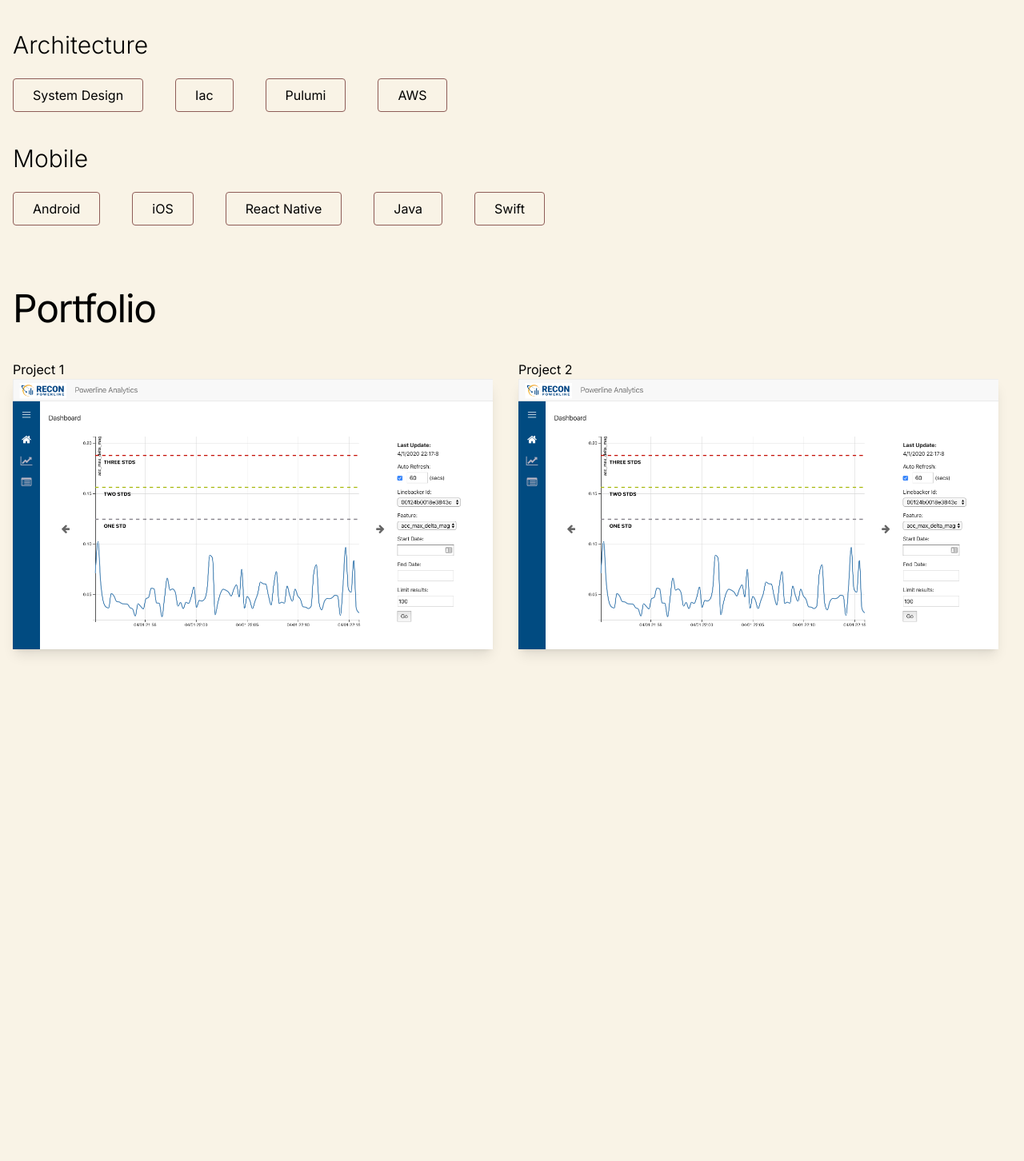
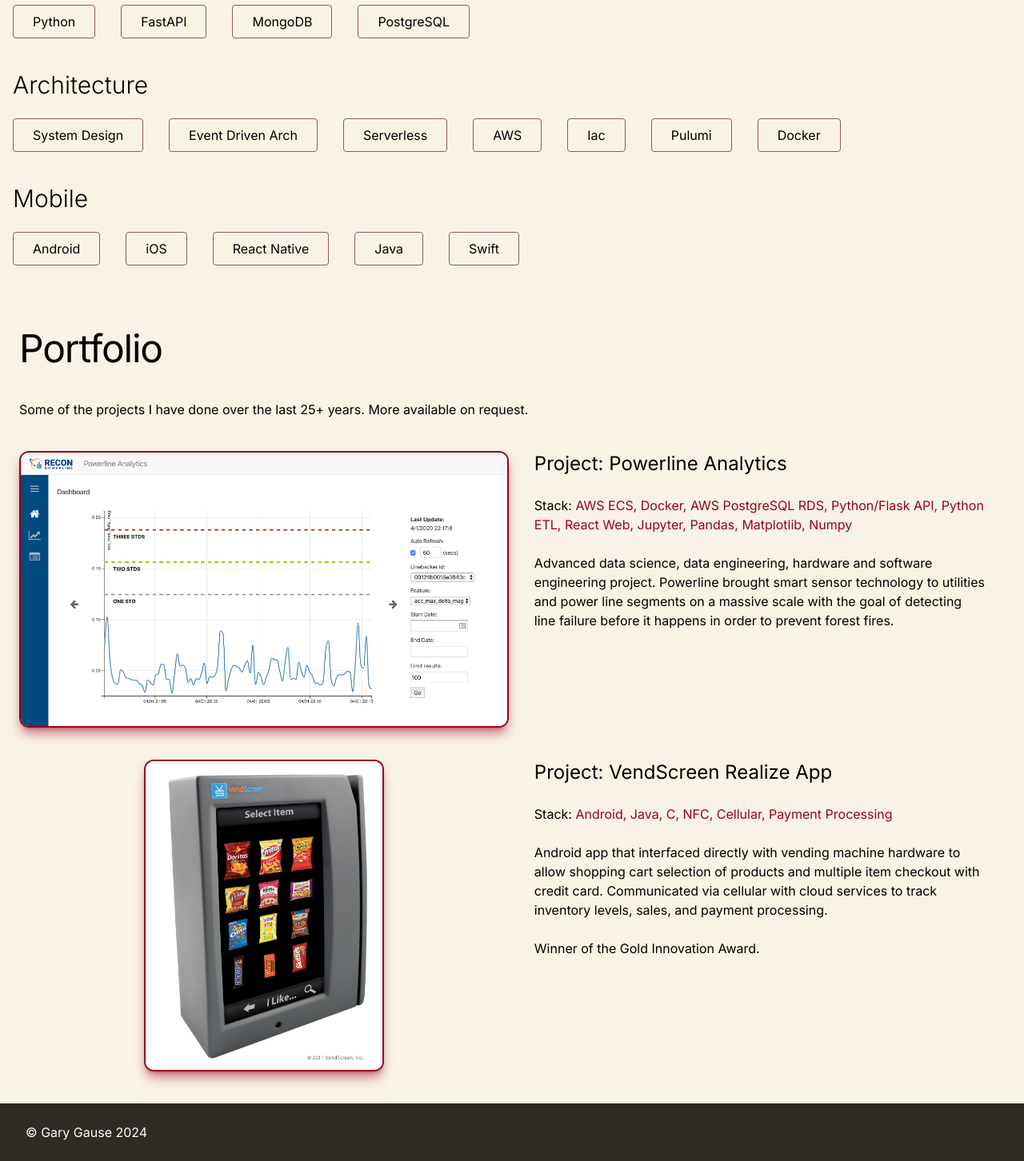
Before and after one commit to garygause/gause.dev, a Next.js app: page / in a window 1280 px wide. Shown: the part 1056-2508 px from the top of the page at 80% size. Before the commit the page ends 1908 px from the top, so only its background shows below. Built offline with nearby package versions, Linux system fonts and the light colour scheme.

Commit message:
add about page, portfolio

```diff
--- a/src/app/(main)/about/page.tsx
+++ b/src/app/(main)/about/page.tsx
@@ -1,9 +1,46 @@
 import React from 'react';
+import Image from 'next/image';
 
 export default function AboutHomePage() {
   return (
-    <div>
-      <h1>About</h1>
+    <div className="mx-auto w-full">
+      <div className="container mx-auto max-w-3xl">
+        <div className="p-4">
+          <h1 className="text-4xl py-10">About Me</h1>
+          <p className="mb-3 text-palette-brown first-line:uppercase first-line:tracking-widest first-letter:text-2xl first-letter:font-bold first-letter:text-palette-red ">
+            Currently a freelancer working on my favorite projects, I have a
+            long history in software development.
+          </p>
+          <p className="mb-3">
+            I have been a software engineer, manager, architect, and even
+            CEO/CTO at startups for over 25 years, dating back to the birth of
+            the internet itself.
+          </p>
+          <p className="mb-3">
+            I was a founding engineer at several successful startups including
+            Classmates.com, The Cobalt Group, VendScreen and more, helping grow
+            the companies from concept to enterprise-scale to IPO and sale.
+          </p>
+          <p className="mb-3">
+            While I focus mainly on web development now, I have been and
+            continue to be very active in mobile development as well, having won
+            awards for the apps I develop.
+          </p>
+          <p className="mb-3 text-lg">
+            Whatever your development needs, I have the experience and the
+            expertise to help make it a reality!
+          </p>
+          <div className="flex flex-wrap justify-center mt-12 p-14 md:p-14 lg:p-0 xl:p-0">
+            <Image
+              src="/gary_coffee.jpeg"
+              width="300"
+              height="300"
+              alt="gary coffee"
+              className="shadow-lg shadow-palette-red/50 rounded-full max-w-full h-auto align-middle "
+            />
+          </div>
+        </div>
+      </div>
     </div>
   );
 }
--- a/src/app/(main)/contact/page.tsx
+++ b/src/app/(main)/contact/page.tsx
@@ -1,4 +1,5 @@
 import React from 'react';
+import Link from 'next/link';
 
 import ContactForm from '@/components/contact-form';
 
@@ -7,10 +8,30 @@
     <div className="mx-auto w-full">
       <div className="container mx-auto max-w-3xl">
         <div className="p-4">
-          <h1 className="text-3xl font-bold py-5">Contact Me</h1>
+          <h1 className="text-4xl py-10">Contact Me</h1>
           <p>
             Please fill in the form below and I will get back to you right away!
           </p>
+          <p className="py-4">Or contact me directly:</p>
+
+          <div className="space-x-4">
+            <Link
+              href="mailto:garygause@gmail.com"
+              target="_blank"
+              className="text-base leading-6 font-medium text-secondary-500 hover:text-palette-brown border-transparent border-b-2 hover:border-palette-brown hover:border-b-palette-brown hover:border-b-2 focus:outline-none focus:text-palette-brown transition duration-300"
+            >
+              garygause@gmail.com
+            </Link>
+            <span>|</span>
+            <Link
+              href="phone:3607229772"
+              target="_blank"
+              className="text-base leading-6 font-medium text-secondary-500 hover:text-palette-brown border-transparent border-b-2 hover:border-palette-brown hover:border-b-palette-brown hover:border-b-2 focus:outline-none focus:text-palette-brown transition duration-300"
+            >
+              360.722.9772
+            </Link>
+          </div>
+
           <ContactForm />
         </div>
       </div>
--- a/src/app/(main)/layout.tsx
+++ b/src/app/(main)/layout.tsx
@@ -4,6 +4,7 @@
 
 import ThemeProvider from '@ui/theme-provider';
 import Header from '@/components/header/header';
+import Footer from '@/components/footer/footer';
 
 import '@/app/globals.css';
 
@@ -23,9 +24,10 @@
     <html lang="en" suppressHydrationWarning>
       <body className="bg-palette-white dark:bg-palette-gray">
         <ThemeProvider>
-          <div className="mx-auto md:max-w-full min-h-screen">
+          <div className="mx-auto max-w-full min-h-screen flex flex-col">
             <Header />
-            {children}
+            <main className="flex-1">{children}</main>
+            <Footer />
           </div>
         </ThemeProvider>
       </body>
--- a/src/app/(main)/portfolio/page.tsx
+++ b/src/app/(main)/portfolio/page.tsx
@@ -1,9 +1,7 @@
 import React from 'react';
 
+import { Portfolio } from '@/components/portfolio';
+
 export default function PortfolioPage() {
-  return (
-    <div>
-      <h1>Portfolio Page</h1>
-    </div>
-  );
+  return <Portfolio />;
 }
--- a/src/components/expertise/expertise.tsx
+++ b/src/components/expertise/expertise.tsx
@@ -10,7 +10,7 @@
             Expertise
           </h1>
           <h3 className="text-3xl mb-6 font-light">Frontend</h3>
-          <div className="flex flex-col space-y-5 md:flex-row md:space-y-0 md:space-x-10 mb-10">
+          <div className="flex flex-col space-y-5  lg:flex-row lg:space-y-0 lg:space-x-8 mb-10">
             <Link
               href="https://nextjs.org/"
               target="_blank"
@@ -42,7 +42,7 @@
             <Link
               href="https://tailwindcss.com/"
               target="_blank"
-              className="border rounded px-6 py-2 border-palette-brown  hover:bg-palette-brown hover:text-white"
+              className="text-nowrap border rounded px-6 py-2 border-palette-brown  hover:bg-palette-brown hover:text-white"
             >
               Tailwind CSS
             </Link>
@@ -55,7 +55,7 @@
             </Link>
           </div>
           <h3 className="text-3xl mb-6 font-light">Backend</h3>
-          <div className="flex flex-col space-y-5 md:flex-row md:space-y-0 md:space-x-10 mb-10 w-full">
+          <div className="flex flex-col space-y-5 lg:flex-row lg:space-y-0 lg:space-x-8 mb-10">
             <Link
               href="https://www.python.org/"
               target="_blank"
@@ -86,13 +86,34 @@
             </Link>
           </div>
           <h3 className="text-3xl mb-6 font-light">Architecture</h3>
-          <div className="flex flex-col space-y-5 md:flex-row md:space-y-0 md:space-x-10 mb-10">
+          <div className="flex flex-col space-y-5 lg:flex-row lg:space-y-0 lg:space-x-8 mb-10">
             <Link
               href="https://en.wikipedia.org/wiki/Systems_design#:~:text=Systems%20design%20is%20therefore%20the,subsequent%20interaction%20with%20one%20another."
               target="_blank"
-              className="border rounded px-6 py-2 border-palette-brown hover:bg-palette-brown hover:text-white"
+              className="text-nowrap border rounded px-6 py-2 border-palette-brown hover:bg-palette-brown hover:text-white"
             >
               System Design
+            </Link>
+            <Link
+              href="https://aws.amazon.com/event-driven-architecture/"
+              target="_blank"
+              className="text-nowrap border rounded px-6 py-2 border-palette-brown  hover:bg-palette-brown hover:text-white"
+            >
+              Event Driven Arch
+            </Link>
+            <Link
+              href="https://aws.amazon.com/serverless/"
+              target="_blank"
+              className="border rounded px-6 py-2 border-palette-brown  hover:bg-palette-brown hover:text-white"
+            >
+              Serverless
+            </Link>
+            <Link
+              href="https://aws.amazon.com/"
+              target="_blank"
+              className="border rounded px-6 py-2 border-palette-brown  hover:bg-palette-brown hover:text-white"
+            >
+              AWS
             </Link>
             <Link
               href="https://aws.amazon.com/what-is/iac/#:~:text=Infrastructure%20as%20code%20(IaC)%20is,%2C%20database%20connections%2C%20and%20storage."
@@ -109,15 +130,15 @@
               Pulumi
             </Link>
             <Link
-              href="https://aws.amazon.com/"
+              href="https://www.docker.com/"
               target="_blank"
               className="border rounded px-6 py-2 border-palette-brown  hover:bg-palette-brown hover:text-white"
             >
-              AWS
+              Docker
             </Link>
           </div>
           <h3 className="text-3xl mb-6 font-light">Mobile</h3>
-          <div className="flex flex-col space-y-5 md:flex-row md:space-y-0 md:space-x-10 mb-10">
+          <div className="flex flex-col space-y-5 lg:flex-row lg:space-y-0 lg:space-x-8 mb-10">
             <Link
               href="https://developer.android.com/"
               target="_blank"
--- a/src/components/footer/footer.tsx
+++ b/src/components/footer/footer.tsx
@@ -1,7 +1,9 @@
+import Link from 'next/link';
+
 export default function Footer() {
   return (
-    <footer>
-      <div>footer</div>
+    <footer className="w-full mx-auto bg-palette-gray dark:bg-palette-matte py-6 px-8 text-stone-50 dark:text-stone-200">
+      <div className="container mx-auto">&copy; Gary Gause 2024</div>
     </footer>
   );
 }
--- a/src/components/hero/hero.tsx
+++ b/src/components/hero/hero.tsx
@@ -7,8 +7,8 @@
 
 export function Hero() {
   return (
-    <section>
-      <div className="grid max-w-screen-xl px-4 py-8 mx-auto lg:gap-8 xl:gap-0 lg:py-20 lg:grid-cols-12">
+    <section className="border-b-2 border-palette-red">
+      <div className="grid max-w-screen-xl px-4 py-8 mx-auto lg:gap-8 xl:gap-0 lg:pt-20 lg:pb-32 lg:grid-cols-12">
         <div className="mr-auto place-self-center lg:col-span-7">
           <h1 className="max-w-2xl mb-4 text-4xl font-extrabold tracking-tight leading-none md:text-5xl xl:text-6xl dark:text-white">
             Enterprise Grade Software Development
@@ -53,7 +53,7 @@
             />
           </div>
         </div>
-        <div className="flex flex-col md:flex-row pt-0 md:pt-10 md:space-x-4 items-center space-y-5 md:space-y-0">
+        <div className="flex flex-col lg:flex-row pt-0 lg:pt-10 lg:space-x-4 items-center space-y-5 lg:space-y-0">
           <div className="inline-flex items-center justify-center space-x-4">
             <Link
               href="mailto:garygause@gmail.com"
@@ -71,13 +71,9 @@
               360.722.9772
             </Link>
           </div>
-          <span className="hidden md:flex">|</span>
+          <span className="hidden lg:flex">|</span>
           <div className="inline-flex items-center justify-center space-x-6 md:space-x-4">
-            <Link
-              href="https://github.com/garygause"
-              target="_blank"
-              className="text-base leading-6 font-medium text-secondary-500 hover:text-palette-brown border-transparent border-b-2 hover:border-palette-brown hover:border-b-palette-brown hover:border-b-2 focus:outline-none focus:text-palette-brown transition duration-300"
-            >
+            <Link href="https://github.com/garygause" target="_blank">
               <Image
                 className="max-w-6 dark:invert"
                 priority
@@ -85,11 +81,7 @@
                 alt="github"
               />
             </Link>
-            <Link
-              href="https://linkedin.com/in/garygause"
-              target="_blank"
-              className="text-base leading-6 font-medium text-secondary-500 hover:text-palette-brown border-transparent border-b-2 hover:border-palette-brown hover:border-b-palette-brown hover:border-b-2 focus:outline-none focus:text-palette-brown transition duration-300"
-            >
+            <Link href="https://linkedin.com/in/garygause" target="_blank">
               <Image
                 className="max-w-6 rounded dark:invert"
                 priority
--- /dev/null
+++ b/src/components/portfolio-item/index.ts
@@ -0,0 +1,2 @@
+export { default } from './portfolio-item';
+export * from './portfolio-item';
--- /dev/null
+++ b/src/components/portfolio-item/portfolio-item.tsx
@@ -0,0 +1,44 @@
+import React from 'react';
+import Image from 'next/image';
+
+export function PortfolioItem(props) {
+  const {
+    imageSrc,
+    imageWidth,
+    imageHeight,
+    imageAlt,
+    title,
+    stack,
+    description,
+    children,
+  } = props;
+
+  return (
+    <div className="flex w-full flex-wrap flex-col lg:flex-row lg:flex-nowrap lg:gap-2 gap-6  justify-center">
+      <div className="lg:w-1/2 flex items-center justify-center">
+        <Image
+          src={imageSrc}
+          width={imageWidth}
+          height={imageHeight}
+          alt={imageAlt}
+          className="border-palette-red border-2 rounded-xl shadow-lg shadow-palette-red/50  dark:shadow-palette-white/50"
+        />
+      </div>
+      <div className="lg:w-1/2 lg:px-6 space-y-6">
+        <h3 className="text-2xl ">{title}</h3>
+        <div className="space-y-6">
+          <p>
+            Stack:{' '}
+            <span className="text-palette-red dark:text-palette-brown">
+              {stack}
+            </span>
+          </p>
+          <p>{description}</p>
+          {children}
+        </div>
+      </div>
+    </div>
+  );
+}
+
+export default PortfolioItem;
--- a/src/components/portfolio/portfolio.tsx
+++ b/src/components/portfolio/portfolio.tsx
@@ -1,37 +1,51 @@
 import React from 'react';
 import Image from 'next/image';
+
+import PortfolioItem from '@/components/portfolio-item';
 
 export function Portfolio() {
   return (
     <section>
-      <div className="max-w-screen-xl px-4 py-10 mx-auto grid">
+      <div className="max-w-screen-xl px-6 py-10 mx-auto flex">
         <div className="mr-auto place-self-center lg:col-span-7">
           <h1 className="max-w-2xl md:mb-10 mb-8 text-4xl tracking-tight md:text-5xl dark:text-white">
             Portfolio
           </h1>
-          <div className="grid grid-cols-1 md:grid-cols-2 gap-8">
-            <div>
-              <h3>Project 1</h3>
-              <div>
-                <Image
-                  src="/projects/powerline-1.png"
-                  alt="Powerline project"
-                  height="600"
-                  width="600"
-                  className="shadow-lg max-w-full  h-auto align-middle border-none"
+          <div className="mb-10">
+            Some of the projects I have done over the last 25+ years. More
+            available on request.
+          </div>
+          <div>
+            <div className="w-full">
+              <div className="container mx-auto space-y-10">
+                <PortfolioItem
+                  imageSrc="/projects/powerline-1.png"
+                  imageHeight="600"
+                  imageWidth="800"
+                  imageAlt="powerline project"
+                  title="Project: Powerline Analytics"
+                  stack="AWS ECS, Docker, AWS PostgreSQL RDS, Python/Flask API, Python ETL, React Web, Jupyter, Pandas, Matplotlib, Numpy"
+                  description="Advanced data science, data engineering, hardware and
+                    software engineering project. Powerline brought smart sensor
+                    technology to utilities and power line segments on a massive
+                    scale with the goal of detecting line failure before it
+                    happens in order to prevent forest fires."
                 />
-              </div>
-            </div>
-            <div>
-              <h3>Project 2</h3>
-              <div>
-                <Image
-                  src="/projects/powerline-1.png"
-                  alt="Powerline project"
-                  height="600"
-                  width="600"
-                  className="shadow-lg max-w-full  h-auto align-middle border-none"
-                />
+                <PortfolioItem
+                  imageSrc="/projects/vendscreen-1.jpg"
+                  imageHeight="500"
+                  imageWidth="300"
+                  imageAlt="vendscree project"
+                  title="Project: VendScreen Realize App"
+                  stack="Android, Java, C, NFC, Cellular, Payment Processing"
+                  description="Android app that interfaced directly with vending machine
+                    hardware to allow shopping cart selection of products and
+                    multiple item checkout with credit card. Communicated via
+                    cellular with cloud services to track inventory levels,
+                    sales, and payment processing."
+                >
+                  <p>Winner of the Gold Innovation Award.</p>
+                </PortfolioItem>
               </div>
             </div>
           </div>
```
Also changed, not shown: public/gary_coffee.jpeg (added), public/projects/vendscreen-1.jpg (added).
